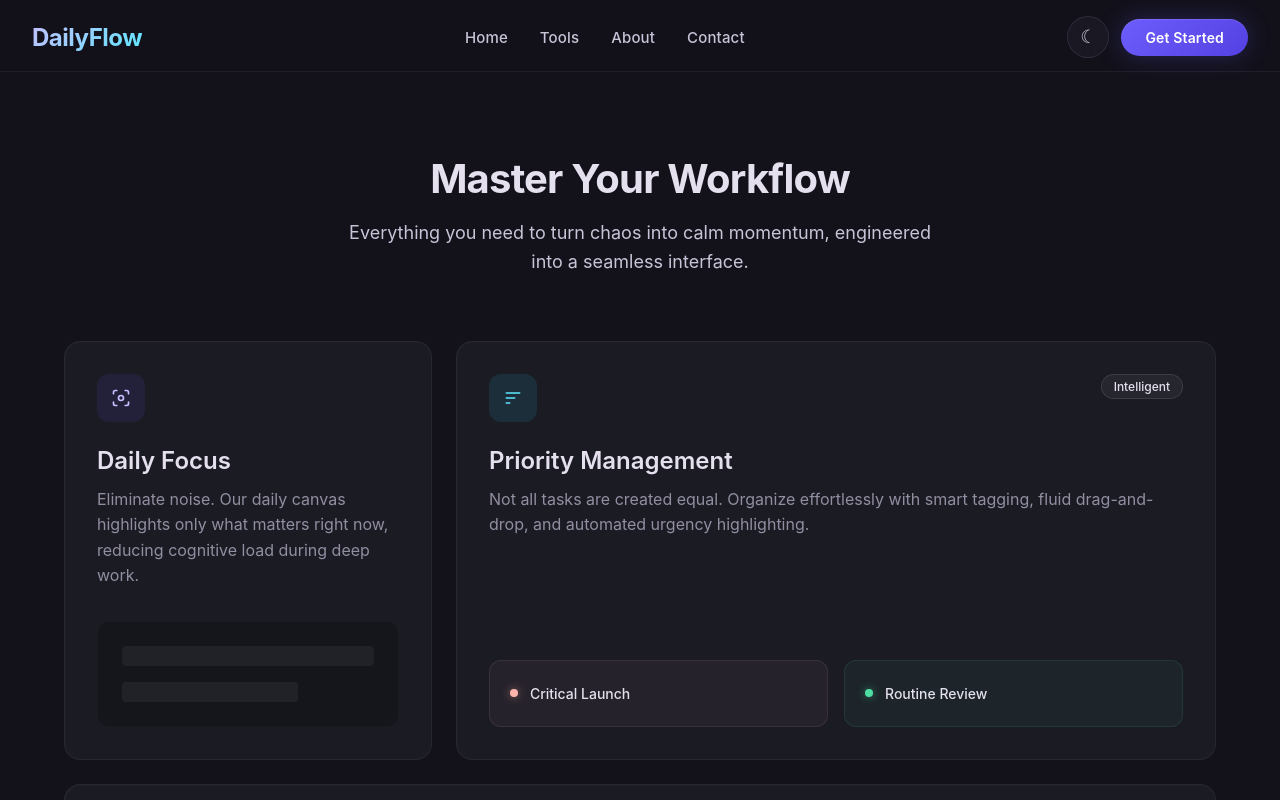
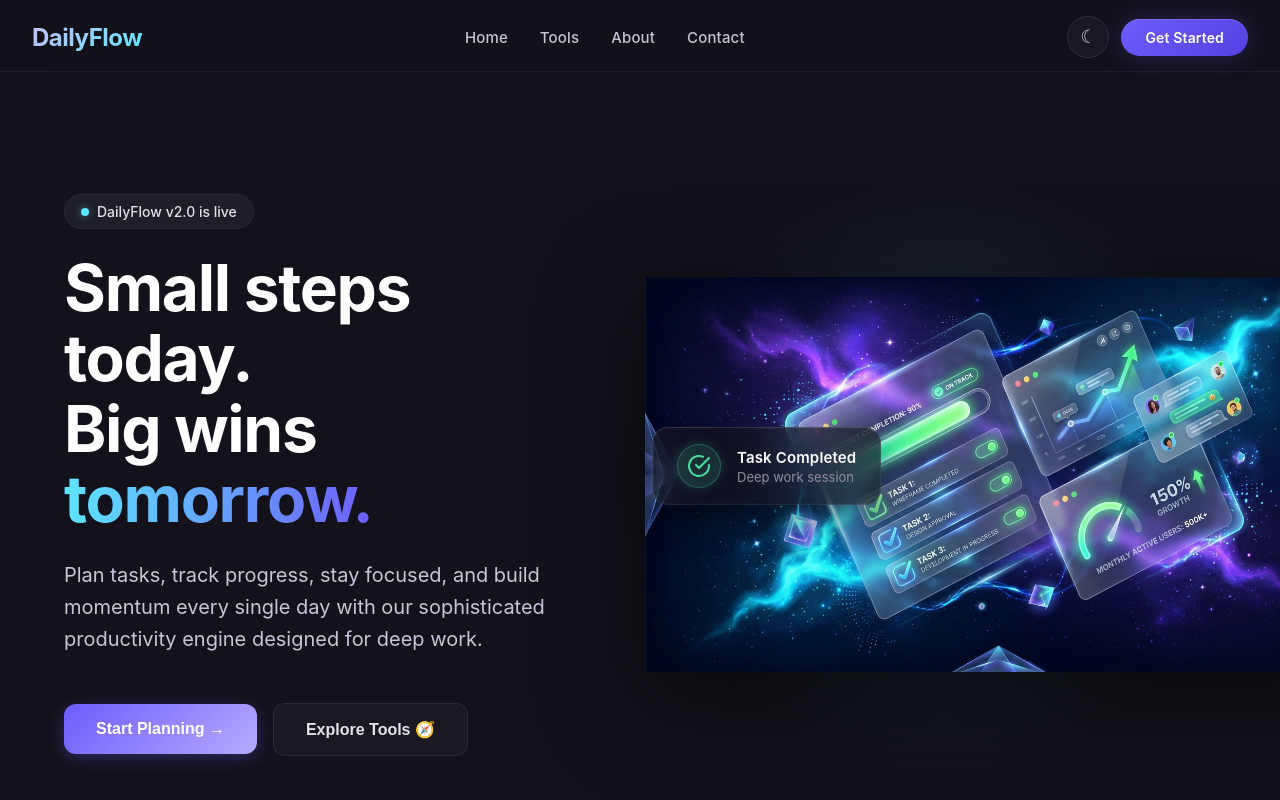
Before and after one commit to Divasdev/Let-S-React, a React (Vite) app in the folder Daily-flow/: page / in a window 1280 px wide. Shown: the top 800 px of the page. Built offline with nearby package versions, Linux system fonts and the light colour scheme.

Commit message:
Add HeroSection component with styling and integrate into AppLayout

```diff
--- a/Daily-flow/src/components/layout/AppLayout.jsx
+++ b/Daily-flow/src/components/layout/AppLayout.jsx
@@ -5,6 +5,8 @@
 import { StatsSection } from '../../pages/Home/StatsSection';
 import { TestimonialsSection } from '../../pages/Home/TestimonialsSection';
 import { FeaturesGrid } from '../../pages/Home/FeaturesGrid';
+import { HeroSection } from '../../pages/Home/HeroSection';
+
 export function AppLayout() {
 
 
@@ -12,6 +14,7 @@
       <>
          <section className="app-layout">
             <Navbar />
+            <HeroSection />
             <FeaturesGrid />
             <StatsSection />
 
--- /dev/null
+++ b/Daily-flow/src/pages/Home/HeroSection.css
@@ -0,0 +1,272 @@
+/* HeroSection.css */
+
+.hero-section {
+  width: 100%;
+  position: relative;
+  overflow: hidden;
+  padding-top: 40px;
+}
+
+.hero-wrapper {
+  display: flex;
+  align-items: center;
+  justify-content: space-between;
+  gap: 64px;
+  max-width: 1200px;
+  margin: 0 auto;
+  padding: 80px 24px;
+  min-height: calc(100vh - 100px);
+}
+
+.hero-cta {
+  flex: 1;
+  max-width: 580px;
+  position: relative;
+  z-index: 2;
+}
+
+.hero-version-info {
+  background: rgba(255, 255, 255, 0.05);
+  padding: 8px 16px;
+  border-radius: 100px;
+  display: inline-flex;
+  align-items: center;
+  gap: 8px;
+  border: 1px solid rgba(255, 255, 255, 0.05);
+  font-size: 14px;
+  font-weight: 500;
+  color: #e5e0ee;
+  margin-bottom: 24px;
+}
+
+.dot.cyan {
+  width: 8px;
+  height: 8px;
+  border-radius: 50%;
+  background-color: #5de6ff;
+  display: inline-block;
+  box-shadow: 0 0 8px rgba(93, 230, 255, 0.5);
+}
+
+.hero-header {
+  font-size: 64px;
+  line-height: 1.1;
+  font-weight: 700;
+  color: #ffffff;
+  letter-spacing: -0.02em;
+  margin-bottom: 24px;
+}
+
+.hero-highlight-text {
+  background: linear-gradient(90deg, #5de6ff 0%, #6d5dfc 100%);
+  -webkit-background-clip: text;
+  -webkit-text-fill-color: transparent;
+  background-clip: text;
+  color: transparent;
+  display: inline-block;
+}
+
+.hero-description {
+  font-size: 20px;
+  color: #c8c4d8;
+  line-height: 1.6;
+  max-width: 500px;
+  margin-bottom: 48px;
+}
+
+.hero-btn {
+  display: flex;
+  align-items: center;
+  gap: 16px;
+}
+
+.cta-btn {
+  background: linear-gradient(135deg, #6d5dfc 0%, #b5abff 100%);
+  color: #fff;
+  padding: 16px 32px;
+  border-radius: 12px;
+  font-size: 16px;
+  font-weight: 600;
+  border: none;
+  cursor: pointer;
+  box-shadow: 0 4px 16px rgba(109, 93, 252, 0.3);
+  transition: all 0.3s ease;
+  display: flex;
+  align-items: center;
+  gap: 8px;
+}
+
+.cta-btn:hover {
+  transform: translateY(-2px);
+  box-shadow: 0 8px 24px rgba(109, 93, 252, 0.4);
+}
+
+.cta-explore {
+  background: rgba(255, 255, 255, 0.03);
+  color: #e5e0ee;
+  padding: 16px 32px;
+  border-radius: 12px;
+  font-size: 16px;
+  font-weight: 600;
+  border: 1px solid rgba(255, 255, 255, 0.08);
+  cursor: pointer;
+  transition: all 0.3s ease;
+  display: flex;
+  align-items: center;
+  gap: 8px;
+}
+
+.cta-explore:hover {
+  background: rgba(255, 255, 255, 0.08);
+  border-color: rgba(255, 255, 255, 0.15);
+}
+
+.hero-banner {
+  flex: 1;
+  position: relative;
+  z-index: 1;
+  display: flex;
+  justify-content: center;
+  align-items: center;
+}
+
+.hero-image {
+  width: 130%;
+  max-width: 800px;
+  height: auto;
+  display: block;
+  filter: drop-shadow(0 24px 48px rgba(0, 0, 0, 0.6));
+  position: relative;
+  right: -10%; /* Shift slightly right */
+}
+
+.glow-backdrop {
+  position: absolute;
+  top: 50%;
+  left: 50%;
+  width: 140%;
+  height: 140%;
+  background: radial-gradient(circle at center, rgba(109, 93, 252, 0.25) 0%, rgba(93, 230, 255, 0.1) 30%, transparent 60%);
+  transform: translate(-50%, -50%);
+  z-index: -1;
+  pointer-events: none;
+  filter: blur(40px);
+}
+
+.floating-badge {
+  position: absolute;
+  top: 38%;
+  left: -20px;
+  display: flex;
+  align-items: center;
+  gap: 16px;
+  background: rgba(20, 19, 27, 0.65);
+  backdrop-filter: blur(20px);
+  -webkit-backdrop-filter: blur(20px);
+  padding: 16px 24px;
+  border-radius: 16px;
+  border: 1px solid rgba(255, 255, 255, 0.08);
+  border-top: 1px solid rgba(255, 255, 255, 0.15);
+  border-left: 1px solid rgba(255, 255, 255, 0.15);
+  box-shadow: 0 16px 32px rgba(0, 0, 0, 0.4), inset 0 0 0 1px rgba(255, 255, 255, 0.02);
+  animation: floatBadge 6s ease-in-out infinite;
+  z-index: 10;
+}
+
+.badge-icon-wrapper {
+  width: 44px;
+  height: 44px;
+  border-radius: 50%;
+  background: rgba(78, 222, 163, 0.15);
+  display: flex;
+  align-items: center;
+  justify-content: center;
+  border: 1px solid rgba(78, 222, 163, 0.3);
+  box-shadow: 0 0 12px rgba(78, 222, 163, 0.2);
+}
+
+.badge-text {
+  display: flex;
+  flex-direction: column;
+  gap: 2px;
+}
+
+.badge-title {
+  font-size: 15px;
+  font-weight: 600;
+  color: #ffffff;
+  letter-spacing: 0.01em;
+}
+
+.badge-subtitle {
+  font-size: 13px;
+  color: #928ea1;
+}
+
+@keyframes floatBadge {
+  0% {
+    transform: translateY(0px);
+  }
+  50% {
+    transform: translateY(-12px);
+  }
+  100% {
+    transform: translateY(0px);
+  }
+}
+
+/* Responsive */
+@media (max-width: 1024px) {
+  .hero-header {
+    font-size: 52px;
+  }
+  .hero-description {
+    font-size: 18px;
+  }
+  .hero-wrapper {
+    gap: 40px;
+  }
+  .hero-image {
+    width: 110%;
+    right: 0;
+  }
+  .floating-badge {
+    left: -10px;
+    padding: 12px 16px;
+  }
+}
+
+@media (max-width: 768px) {
+  .hero-wrapper {
+    flex-direction: column;
+    text-align: center;
+    padding: 60px 24px;
+    gap: 64px;
+  }
+  .hero-cta {
+    display: flex;
+    flex-direction: column;
+    align-items: center;
+  }
+  .hero-header {
+    font-size: 42px;
+  }
+  .hero-description {
+    font-size: 16px;
+  }
+  .hero-btn {
+    flex-direction: column;
+    width: 100%;
+  }
+  .cta-btn, .cta-explore {
+    width: 100%;
+    justify-content: center;
+  }
+  .hero-image {
+    width: 100%;
+  }
+  .floating-badge {
+    top: 20%;
+    left: 10%;
+  }
+}
--- a/Daily-flow/src/pages/Home/HeroSection.jsx
+++ b/Daily-flow/src/pages/Home/HeroSection.jsx
@@ -0,0 +1,52 @@
+import './HeroSection.css';
+import screenImg from '../../assets/screen.png';
+
+export function HeroSection() {
+   return (
+      <section className="hero-section">
+         <div className="hero-wrapper">
+            <div className="hero-cta">
+               <div className="hero-version-info">
+                  <span className="dot cyan"></span>
+                  DailyFlow v2.0 is live
+               </div>
+
+               <h1 className="hero-header">
+                  Small steps today.<br/>
+                  Big wins <span className="hero-highlight-text">tomorrow.</span>
+               </h1>
+
+               <p className="hero-description">
+                  Plan tasks, track progress, stay focused, and build momentum every single day with our sophisticated productivity engine designed for deep work.
+               </p>
+
+               <div className="hero-btn">
+                  <button className="cta-btn">
+                     Start Planning →
+                  </button>
+                  <button className="cta-explore">
+                     Explore Tools 🧭
+                  </button>
+               </div>
+            </div>
+
+            <div className="hero-banner">
+               <div className="glow-backdrop"></div>
+               <div className="floating-badge">
+                  <div className="badge-icon-wrapper">
+                     <svg width="24" height="24" viewBox="0 0 24 24" fill="none" stroke="#4edea3" strokeWidth="2" strokeLinecap="round" strokeLinejoin="round">
+                        <path d="M22 11.08V12a10 10 0 1 1-5.93-9.14"></path>
+                        <polyline points="22 4 12 14.01 9 11.01"></polyline>
+                     </svg>
+                  </div>
+                  <div className="badge-text">
+                     <span className="badge-title">Task Completed</span>
+                     <span className="badge-subtitle">Deep work session</span>
+                  </div>
+               </div>
+               <img src={screenImg} alt="DailyFlow Dashboard Interface" className="hero-image" />
+            </div>
+         </div>
+      </section>
+   )
+}
```
Also changed, not shown: Daily-flow/src/assets/screen.png (added).
